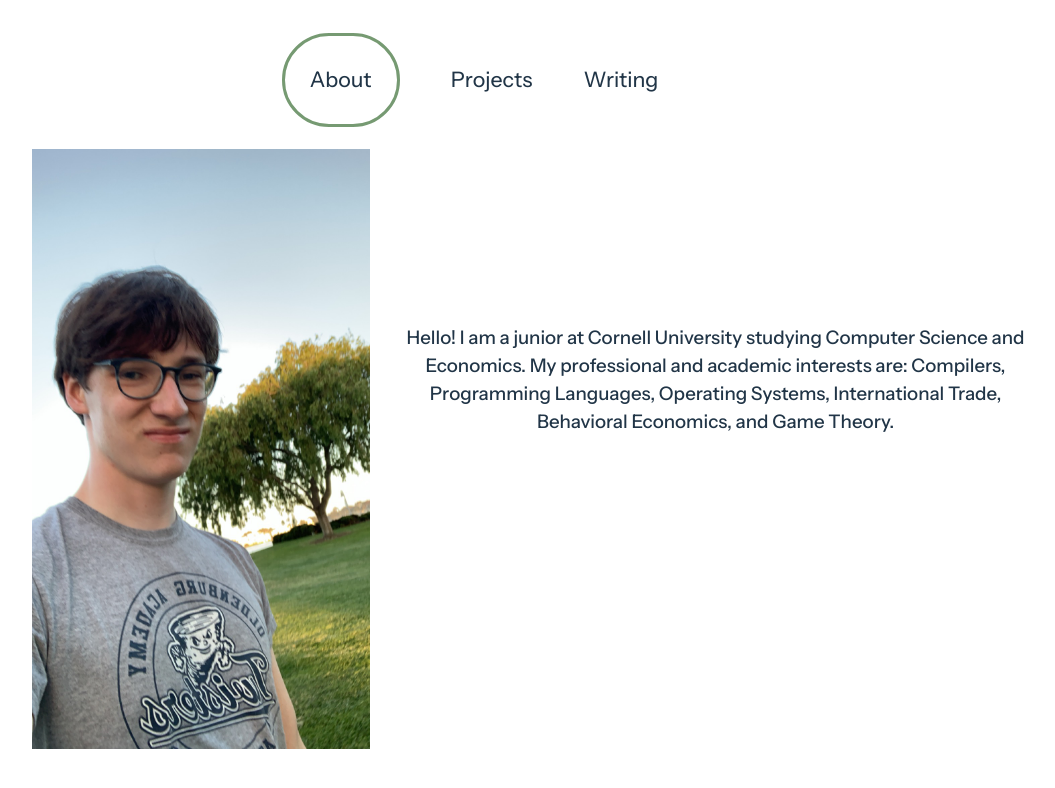
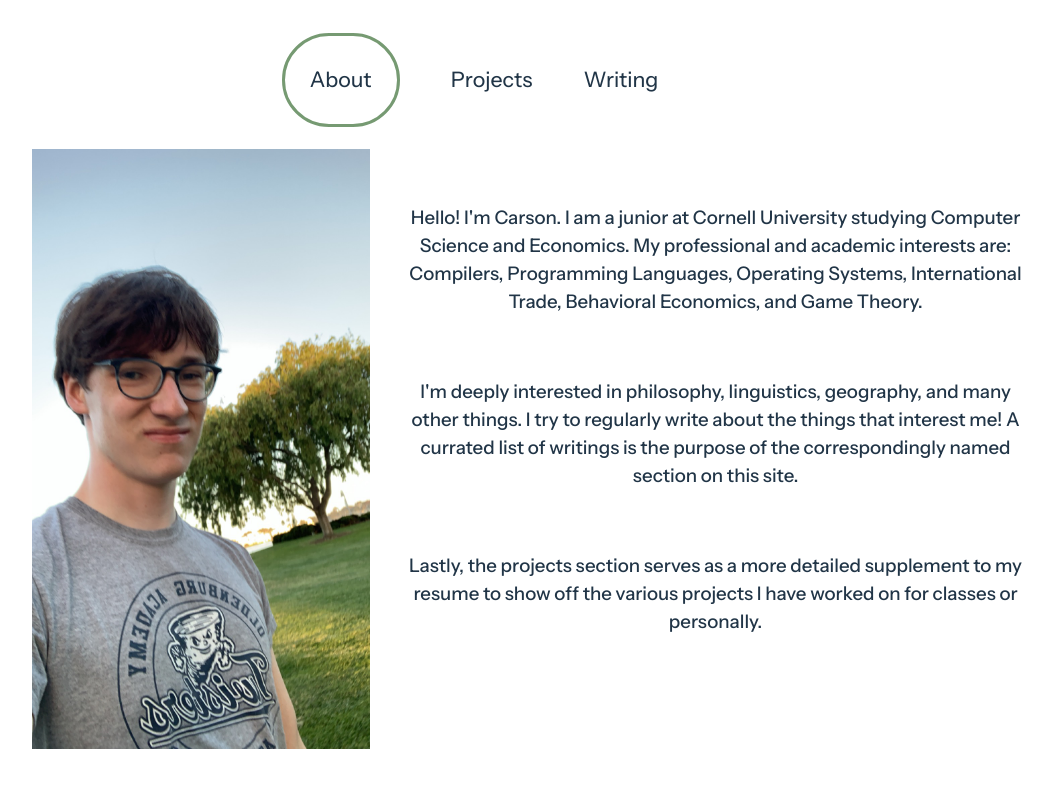
Before and after one commit to carsonwolber/carsonwolber.github.io, a React (Vite) app: page /about in a window 1280 px wide. Shown: the top 788 px of the page, without its empty margins (170-1225 px from the left). Built offline with nearby package versions, Linux system fonts and the light colour scheme.

Commit message:
filled out about txt

```diff
--- a/src/About.css
+++ b/src/About.css
@@ -29,5 +29,5 @@
 .aboutMainTxt {
   margin-left: 2vw;
   width: 50vw;
-  margin-top: -15vh;
+  margin-top: -5vh;
 }
--- a/src/About.jsx
+++ b/src/About.jsx
@@ -8,23 +8,27 @@ function About() {
       <div className='navbar'>
         <Navbar curr='About' />
       </div>
-
       <div className='aboutPageContent'>
         <div className='portrait'>
           <img src='/portrait.JPG' />
         </div>
         <div className='aboutMainTxt'>
           <h3>
-            Hello! I am a junior at Cornell University studying Computer Science and
+            Hello! I'm Carson. I am a junior at Cornell University studying Computer Science and
             Economics. My professional and academic interests are: Compilers, Programming Languages, Operating Systems,
             International Trade, Behavioral Economics, and Game Theory.
           </h3>
+          <br />
+          <h3>
+            I'm deeply interested in philosophy, linguistics, geography, and many other things.
+            I try to regularly write about the things that interest me! A currated list of writings is the purpose of the correspondingly named section on this site.
+          </h3>
+          <br />
+          <h3>
+            Lastly, the projects section serves as a more detailed supplement to my resume to show off the various
+            projects I have worked on for classes or personally.
+          </h3>
         </div>
-        <div className='addAboutTxt'>
-
-        </div>
-
-
       </div>
     </>)
 }
```
